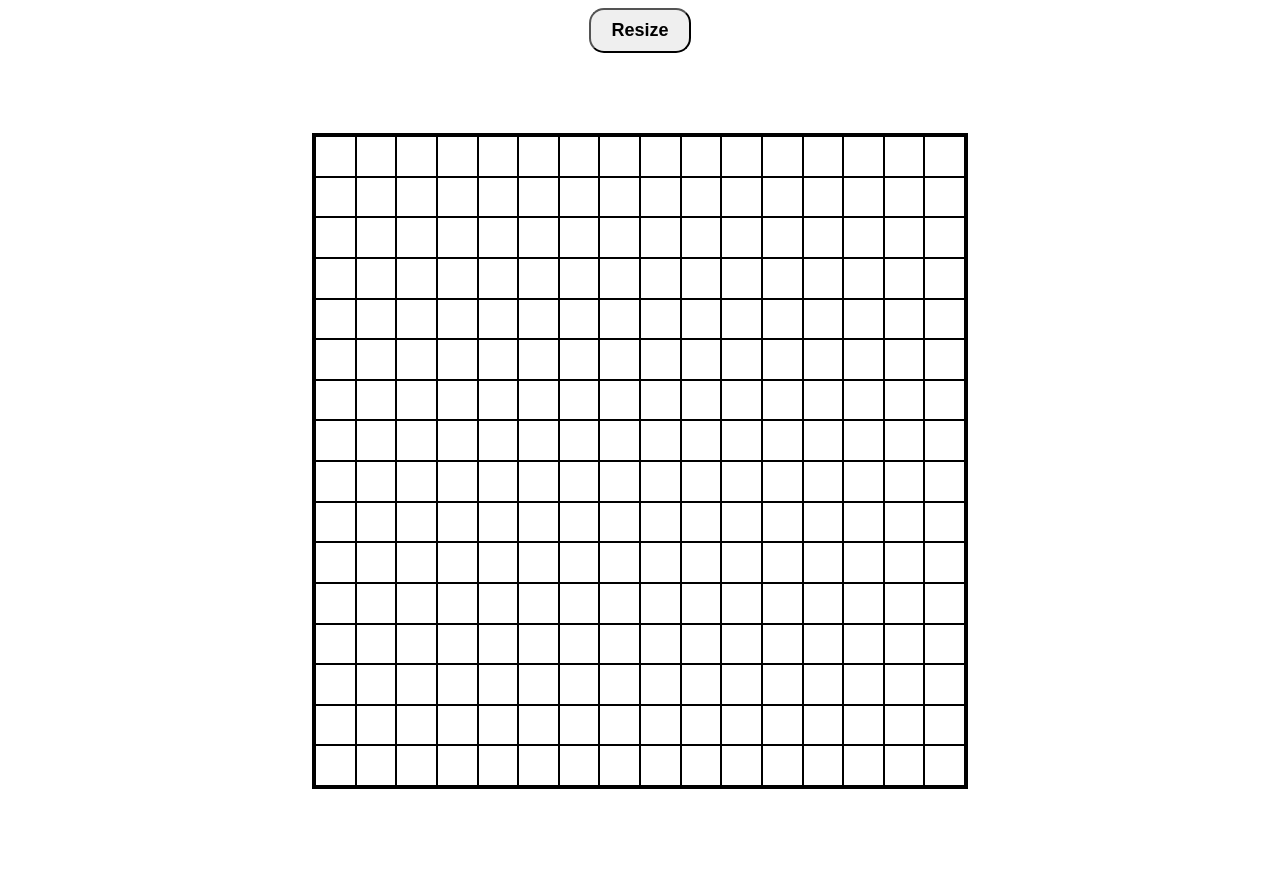
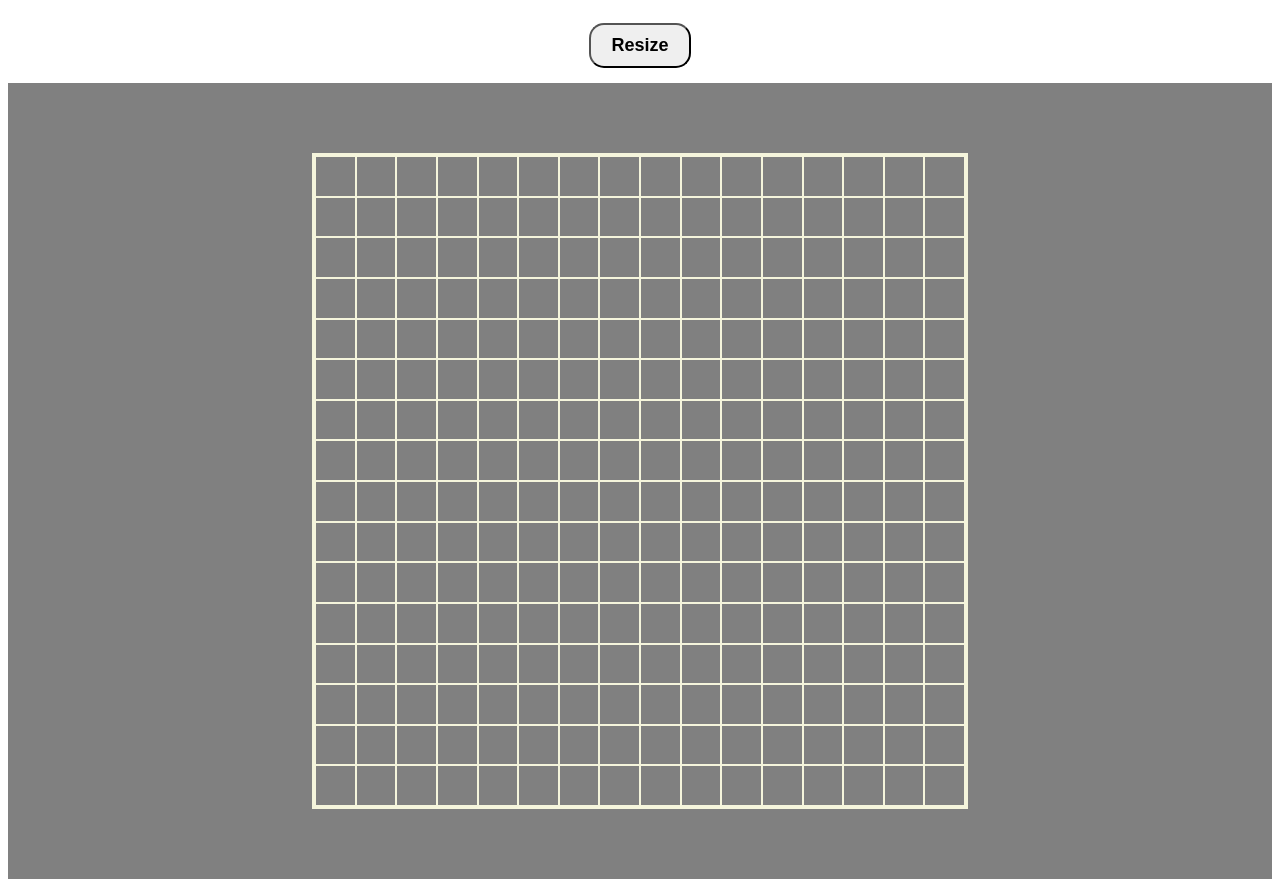
Before and after one commit to lo-yu/etch_a_sketch, a plain HTML site: page index.html in a window 1280 px wide. Drawn offline with Linux system fonts and the light colour scheme.

Commit message:
Style the website

```diff
--- a/styles.css
+++ b/styles.css
@@ -17,13 +17,13 @@ button {
 #header {
     display: flex;
     justify-content: center;
+    padding: 15px;
 }
 
 #body {
     display: flex;
     justify-content: center;
-    margin: 80px;
+    padding: 70px;
+    color:beige;
+    background-color: grey;
 }
-#box:hover {
-    color:aqua;
-}
```
